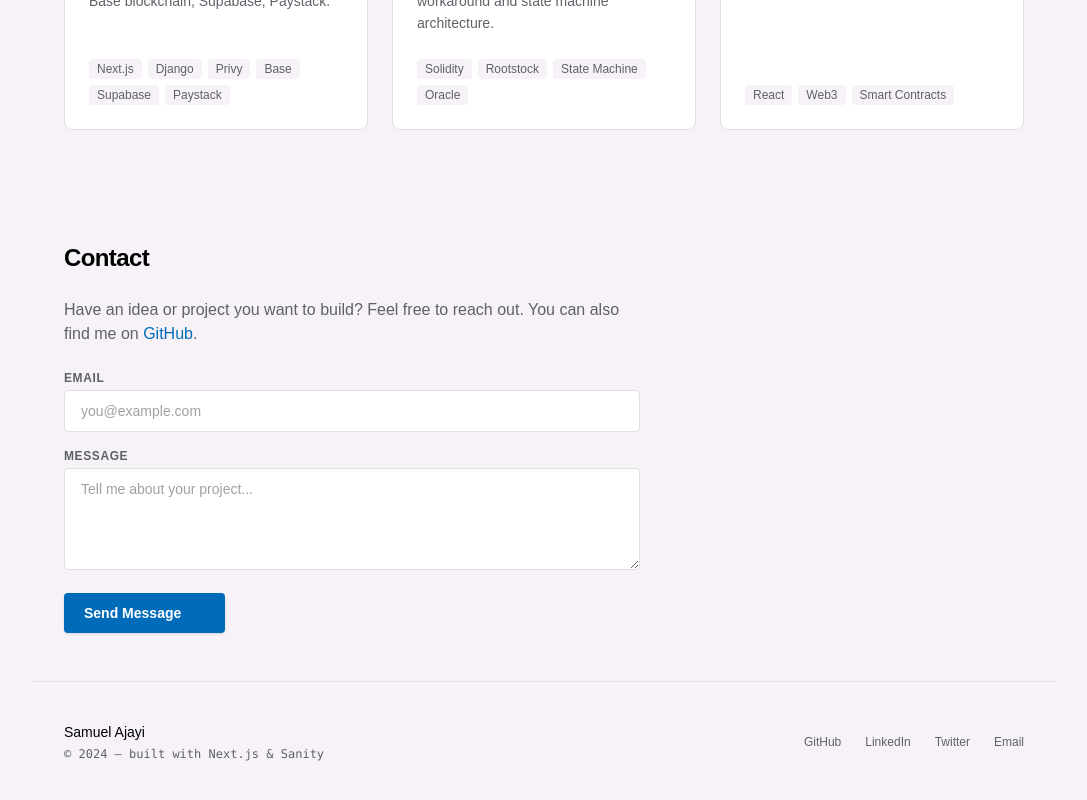
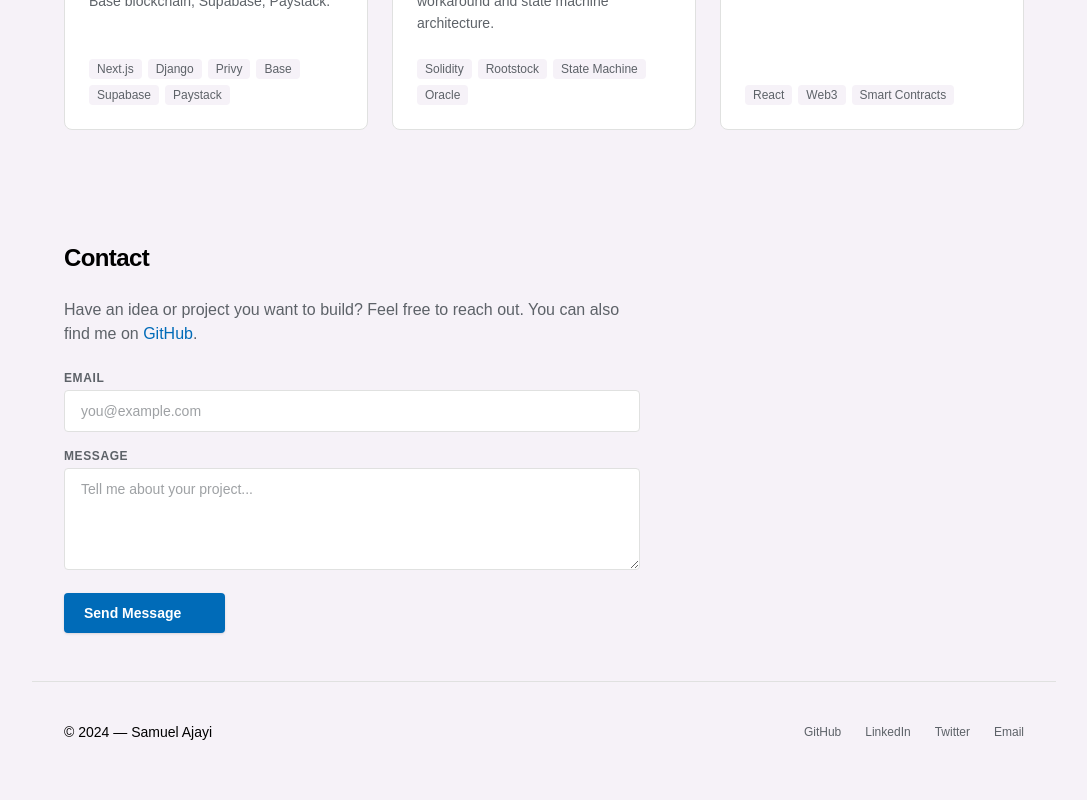
Before and after one commit to sammajayi/my-portfolio, a Next.js app: page / in a window 1280 px wide. Shown: the part 1427-2227 px from the top of the page, without its empty margins (96-1183 px from the left). Built offline with nearby package versions, Linux system fonts and the light colour scheme; some icons are missing.

Commit message:
updated footer

```diff
--- a/app/components/Footer.tsx
+++ b/app/components/Footer.tsx
@@ -14,10 +14,8 @@ const Footer = () => {
       style={{ borderTop: "1px solid var(--alabaster-grey)" }}
     >
       <div className="flex flex-col gap-1">
-        <span className="text-sm font-medium text-black">Samuel Ajayi</span>
-        <span className="text-xs font-mono text-muted">
-          © {new Date().getFullYear()} — built with Next.js & Sanity
-        </span>
+        <span className="text-sm font-medium text-black">© {new Date().getFullYear()} — <a href="https://x.com/sammajayi" className="text-black hover:text-bright-marine">Samuel Ajayi</a></span>
+
       </div>
       <div className="flex gap-6">
         {socials.map((s) => (
```
